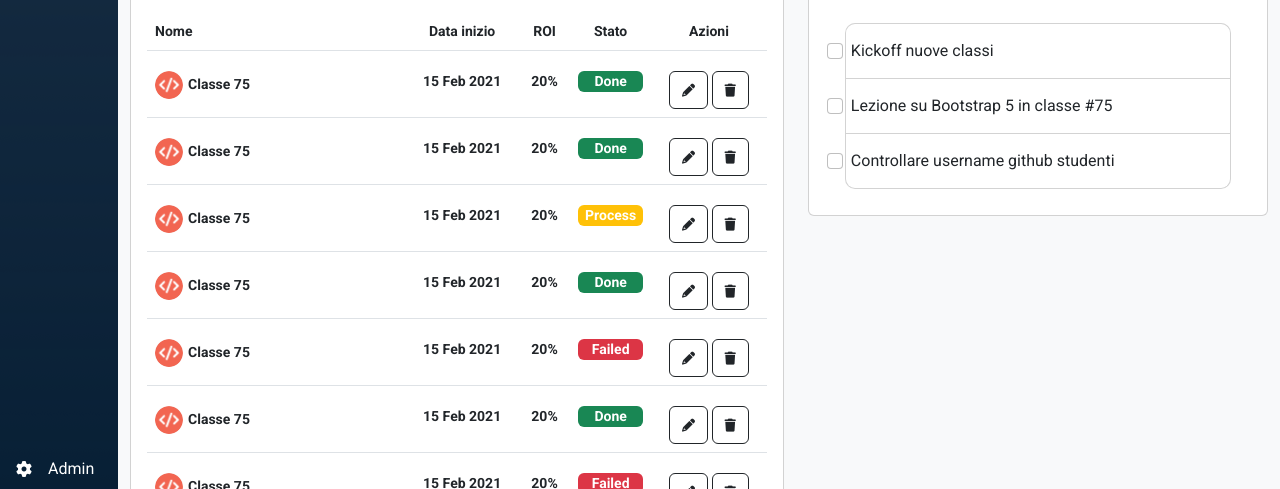
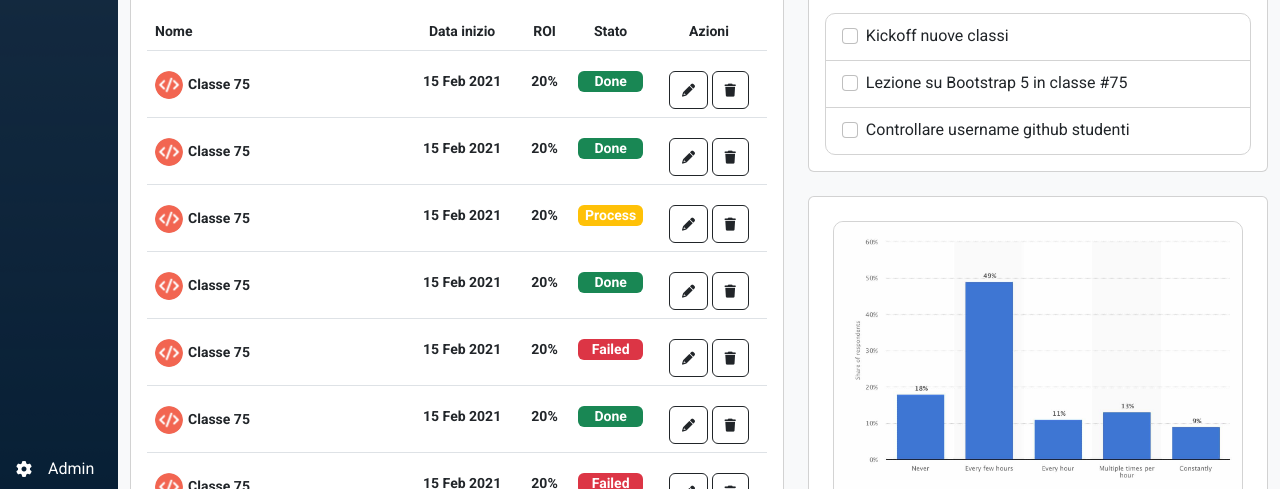
Before and after one commit to alessandro-cordoglio/html-css-bootstrap-dashboard, a plain HTML site: page index.html in a window 1280 px wide. Shown: the part 311-800 px from the top of the page. Drawn offline with nearby package versions, Linux system fonts and the light colour scheme.

Commit message:
fixata sezione todo aggiunta card grafico

```diff
--- a/css/style.css
+++ b/css/style.css
@@ -82,20 +82,25 @@ body{
     display: none;
 }
 .todo_style{
-    padding: 10px 20px;
+    border: 1px solid lightgray;
+    border-radius: 10px;
 }
-.form_style{
+.check_container:first-child{
+    border-bottom: 1px solid lightgray;
+}
+.check_container:last-child{
+    border-top: 1px solid lightgray;
+}
+.check_container div{
+    margin-left: 40px;
+    padding: 10px 0;
+}
+.user_style{
     border: 1px solid lightgray;
-    padding: 15px 5px;
-    margin: 0 !important;
+    border-radius: 10px;
 }
-.form_style:first-child{
-    border-bottom: none;
-    border-radius: 10px 10px 0 0 ;
-}
-.form_style:last-child{
-    border-top: none;
-    border-radius: 0px 0px 10px 10px ;
+.user_style img{
+    border-radius: 10px;
 }
 
 /* ------------- RESPONSIVE--------- */
@@ -125,11 +130,13 @@ body{
         display: table-cell;
     }
 }
+
 @media screen and (min-width: 992px) {
     .ms-table th:nth-child(2), .ms-table th:nth-child(3), .ms-table td:nth-child(2), .ms-table td:nth-child(3){
         display: table-cell;
     }
 }
+
 @media screen and (min-width: 1200px){
     .todo_margin{
         margin: 0 !important;
--- a/index.html
+++ b/index.html
@@ -346,19 +346,24 @@
                                     </div>
                                     <div class="card-body">
                                         <div class="todo_style ">
-                                            <div class="form_style form-check">
+                                            <div class="check_container">
+                                                <div class="form-check">
                                                     <input class="form-check-input" type="checkbox" id="newclass" value="">
                                                     <label class="form-check-label" for="newclass">
                                                      Kickoff nuove classi
                                                     </label>
                                                 </div>
-                                            <div class="form_style form-check">
+                                            </div>
+                                            <div class="check_container">
+                                                <div class=" form-check">
                                                     <input class="form-check-input" type="checkbox" value="" id="Bootstraplesson">
                                                     <label class="form-check-label" for="Bootstraplesson">
                                                       Lezione su Bootstrap 5 in classe #75
                                                     </label>
                                                 </div>
-                                            <div class="form_style form-check">
+                                            </div>
+                                            <div class="check_container">
+                                                <div class="form-check">
                                                     <input class="form-check-input" type="checkbox" id="studentsgithub" value="">
                                                     <label class="form-check-label" for="studentsgithub">
                                                       Controllare username github studenti
@@ -368,8 +373,17 @@
                                         </div>
                                     </div>
                                 </div>
-                            <div class="col">
-
+                            </div>
+                            <div class="col mt-4">
+                                <div class="card p-4">
+                                    <div class="user_style">
+                                        <img src="img/stats.jpeg" class="card-img-top" alt="...">
+                                        <div class="card-body">
+                                          <h2 class="card-title">Utenti attivi</h2>
+                                          <p class="card-text">Lista degli utenti attivi in piattaforma nell'ultimo mese</p>
+                                        </div>
+                                    </div>
+                                </div>
                             </div>
                         </div>
                     </div>
```
Lines whose indentation alone changed are shown as unchanged.
